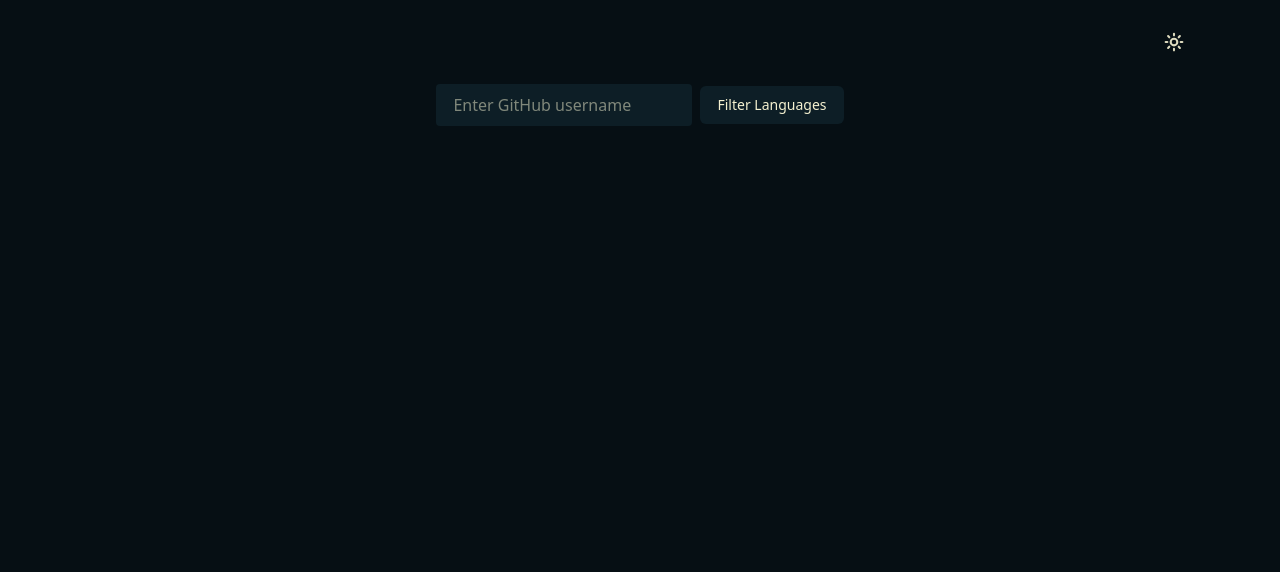
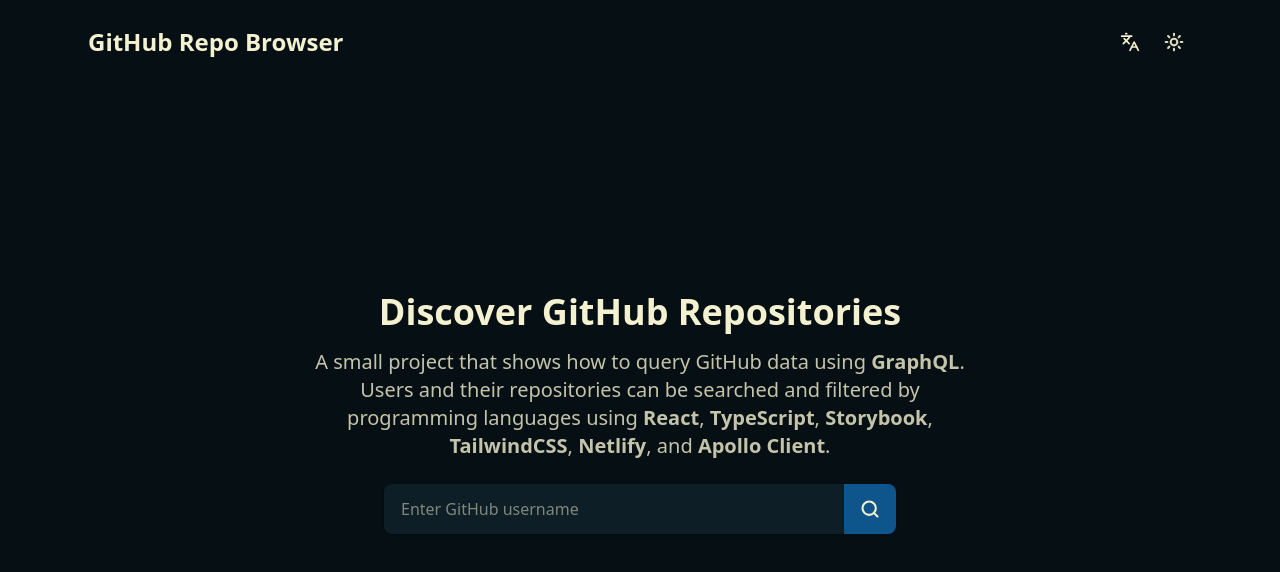
Before and after one commit to DasNerdwork/github-repo-browser, a React (Vite) app: page / in a window 1280 px wide. Shown: the top 572 px of the page. Built offline with nearby package versions, Linux system fonts and the light colour scheme.

Commit message:
feat: finishing design touches, intro animation, etc.

```diff
--- a/package.json
+++ b/package.json
@@ -16,9 +16,12 @@
     "@netlify/functions": "^4.2.2",
     "@tailwindcss/vite": "^4.1.12",
     "graphql": "^16.11.0",
+    "i18n": "^0.15.1",
+    "i18next": "^25.4.0",
     "lucide-react": "^0.540.0",
     "react": "^19.1.1",
-    "react-dom": "^19.1.1"
+    "react-dom": "^19.1.1",
+    "react-i18next": "^15.7.0"
   },
   "devDependencies": {
     "@chromatic-com/storybook": "^4.1.0",
--- a/src/App.tsx
+++ b/src/App.tsx
@@ -1,7 +1,8 @@
-import { gql, useLazyQuery  } from "@apollo/client";
+import { gql, useLazyQuery } from "@apollo/client";
 import { useState, useMemo } from "react";
-import ThemeToggle from "./components/ThemeToggle";
-import { Lock } from "lucide-react";
+import { ThemeToggle, LanguageSelector } from "./components";
+import { Lock, Search } from "lucide-react";
+import { useTranslation } from "react-i18next";
 
 export const GET_USER_REPOS = gql`
   query UserRepos($owner: String!) {
@@ -33,33 +34,45 @@
 `;
 
 export default function App() {
+  const { t } = useTranslation();
   const [username, setUsername] = useState("");
   const [owner, setOwner] = useState("");
   const [isDropdownOpen, setIsDropdownOpen] = useState(false);
-  const [selectedLanguages, setSelectedLanguages] = useState<string[]>([]); // Optional multiple filters for languages
+  const [hasSearched, setHasSearched] = useState(false);
+  const [selectedLanguages, setSelectedLanguages] = useState<string[]>([]);
   const [getRepos, { data, loading, error }] = useLazyQuery(GET_USER_REPOS);
+  const [currentLanguage, setCurrentLanguage] = useState<"de" | "en" | "es" | "fr">("en");
 
   const handleSearch = () => {
     if (!username) return;
-    setOwner(username); // speichern, damit wir es anzeigen können
+    setOwner(username);
+    setHasSearched(true);
     getRepos({ variables: { owner: username } });
   };
 
   const filteredRepos = useMemo(() => {
     if (!data?.user?.repositories?.nodes) return [];
-    if (selectedLanguages.length === 0) return data.user.repositories.nodes;
+    let repos = data.user.repositories.nodes;
 
-    return data.user.repositories.nodes.filter((repo: any) =>
+    // Sprachenfilter
+    if (selectedLanguages.length > 0) {
+      repos = repos.filter((repo: any) =>
         selectedLanguages.every((lang) =>
           repo.languages.edges.some((edge: any) => edge.node.name === lang)
         )
       );
+    }
+
+    // Public zuerst, Private danach
+    return [...repos].sort((a, b) => {
+      if (a.isPrivate === b.isPrivate) return 0;
+      return a.isPrivate ? 1 : -1; // true (private) kommt nach false (public)
+    });
   }, [data, selectedLanguages]);
 
   const availableLanguages = useMemo(() => {
     if (!filteredRepos.length) return [];
 
-    // Zähle Häufigkeit der Sprachen in den aktuell sichtbaren Repos
     const freqMap: Record<string, number> = {};
     filteredRepos.forEach((repo: any) => {
       repo.languages.edges.forEach((edge: any) => {
@@ -67,18 +80,13 @@
       });
     });
 
-    // Alle Sprachen, die in den aktuell sichtbaren Repos vorkommen
     const allLangs = Object.keys(freqMap);
 
-    // Ausgewählte behalten wir in der Reihenfolge aus selectedLanguages
     const selected: string[] = selectedLanguages.filter((lang) =>
       allLangs.includes(lang)
     );
 
-    // Nicht ausgewählte
     const notSelected: string[] = allLangs.filter((lang) => !selected.includes(lang));
-
-    // Nicht ausgewählte nach Häufigkeit sortieren
     notSelected.sort((a, b) => (freqMap[b] || 0) - (freqMap[a] || 0));
 
     return [...selected, ...notSelected];
@@ -88,50 +96,90 @@
     <div className="min-h-screen w-full bg-[var(--color-base)] text-[var(--color-text)]">
       <div className="max-w-6xl mx-auto p-6">
         {/* Header mit ThemeToggle */}
-        <div className="flex justify-end mb-6">
+        <div className="flex justify-between items-center mb-8 gap-2">
+          <h1
+            className="text-2xl font-bold text-[var(--color-text)]"
+          >
+            <a href="/" className="cursor-pointer">
+              {t("projectTitle")}
+            </a>
+          </h1>
+
+          <div className="flex items-center gap-2">
+            <LanguageSelector current={currentLanguage} onChange={setCurrentLanguage} />
             <ThemeToggle />
           </div>
+        </div>
 
-        {/* Search + Filter */}
-        <div className="mb-6 flex gap-2 justify-center items-center">
+      {/* Wrapper für Intro + Suche */}
+      <div
+        className={`w-full flex flex-col items-center justify-center transition-all duration-700 ease-in-out ${hasSearched ? "translate-y-0" : "translate-y-[25vh]"}`}
+      >
+        {/* Intro / Beschreibung nur sichtbar, wenn noch nichts gesucht wurde */}
+        <div
+          className={`text-center mb-6 transition-opacity duration-300 ease-in-out ${hasSearched ? "opacity-0 h-0" : "opacity-100"}`}
+        >
+          <h2 className="text-3xl md:text-4xl font-extrabold mb-4 text-[var(--color-text)]">
+            {t("introTitle")}
+          </h2>
+          <p className="text-[var(--color-text)]/80 text-lg md:text-xl max-w-2xl mx-auto"
+            dangerouslySetInnerHTML={{ __html: t("introDescription") }}
+            />
+        </div>
+
+        {/* Suchfeld + Filter */}
+        <div className={`w-full flex flex-wrap gap-4 justify-center items-center mb-10`}>
+          <div className="flex flex-1 max-w-lg rounded-lg shadow-sm overflow-hidden">
             <input
               type="text"
-            placeholder="Enter GitHub username"
+              placeholder={t("searchPlaceholder")}
               value={username}
               onChange={(e) => setUsername(e.target.value)}
               onKeyDown={(e) => e.key === "Enter" && handleSearch()}
-            className="px-4 py-2 w-64 rounded bg-[var(--color-card)] text-[var(--color-text)] border border-transparent focus:outline-none"
-            style={{ boxShadow: "none" }}
+              spellCheck={false}
+              className="flex-1 px-4 py-3 bg-[var(--color-card)] text-[var(--color-text)] border border-transparent focus:outline-none transition"
             />
+            <button
+              onClick={handleSearch}
+              className="px-4 py-3 bg-[var(--color-primary)] text-[var(--color-primary-text)] font-medium hover:bg-[var(--color-primary)]/80 transition-shadow shadow-sm hover:shadow-md"
+            >
+              <Search size={20} strokeWidth={2.5} className="text-[var(--color-primary-text)]/90" />
+            </button>
+          </div>
 
-          {/* Language Filter Dropdown */}
-          <div className="relative inline-block text-left">
+          {/* Filter Button rechts daneben */}
+            {(owner || (data?.user?.repositories?.nodes?.length ?? 0) > 0) && (
+              <div
+                className={`relative inline-block text-left transition-all duration-700 ease-in-out ${
+                  hasSearched ? "opacity-100" : "opacity-0 pointer-events-none"
+                }`}
+              >
                 <button
                   onClick={() => setIsDropdownOpen((prev) => !prev)}
-              className="inline-flex justify-center rounded-md border border-transparent px-4 py-2 bg-[var(--color-card)] text-sm font-medium text-[var(--color-text)] hover:bg-opacity-90 transition"
+                  className="inline-flex justify-center min-w-44 items-center rounded-lg px-4 py-3 bg-[var(--color-primary)] text-[var(--color-text)] hover:bg-[var(--color-primary)]/80 transition-shadow shadow-sm hover:shadow-md"
                 >
-              Filter Languages
+                  {t("filterLanguages")}
                 </button>
                 {isDropdownOpen && (
-              <div className="absolute mt-2 w-56 rounded-md shadow-lg bg-[var(--color-card)] ring-1 ring-black ring-opacity-5 z-10">
-                <div className="py-1 max-h-60 overflow-y-auto">
+                  <div className="absolute mt-2 w-56 rounded-lg shadow-md bg-[var(--color-card)] z-10">
+                    <div className="py-1 max-h-60 overflow-y-auto custom-scrollbar !p-0">
                       {availableLanguages.map((lang) => {
                         const isSelected = selectedLanguages.includes(lang);
-
                         return (
                           <button
                             key={lang}
-                        className="w-full text-left px-4 py-2 text-sm text-[var(--color-text)] hover:bg-[var(--color-base)] hover:bg-opacity-20 flex justify-between items-center"
+                            className={`w-full text-left px-4 py-2 text-sm text-[var(--color-text)] flex justify-between items-center transition
+                              ${isSelected ? "bg-[var(--color-card)]/80 font-semibold" : "hover:bg-[var(--color-base)] hover:bg-opacity-80"}`}
                             onClick={() => {
                               setSelectedLanguages((prev) =>
                                 prev.includes(lang)
-                              ? prev.filter((l) => l !== lang) // entfernen
-                              : [...prev, lang] // ans Ende der Liste der ausgewählten Filters anhängen
+                                  ? prev.filter((l) => l !== lang)
+                                  : [...prev, lang]
                               );
                             }}
                           >
                             {lang}
-                        {isSelected && <span>✔</span>}
+                            {isSelected && <span className="font-bold">✔</span>}
                           </button>
                         );
                       })}
@@ -139,28 +187,20 @@
                   </div>
                 )}
               </div>
+            )}
+        </div>
+          {/* Loading / Error */}
+          {loading && <p className="text-center text-[var(--color-text)]/70">{t("loading")}</p>}
+          {error && <p className="text-center text-red-500">{t("error")}: {error.message}</p>}
       </div>
 
-        {/* Loading / Error */}
-        {loading && <p className="text-center text-[var(--color-text)]/70">Loading…</p>}
-        {error && (
-          <p className="text-center text-red-500">Error: {error.message}</p>
-        )}
-
-        {/* Repositories */}
-        {data?.user?.repositories?.nodes.length > 0 && (
-          <>
-            <h1 className="text-3xl font-bold mb-6 text-center">
-              Repositories of {owner}
-            </h1>
+        {/* Repository Grid */}
         <div className="grid gap-6 md:grid-cols-2 lg:grid-cols-3">
           {filteredRepos.map((repo: any) => {
             const totalSize = repo.languages.totalSize || 1;
-
-                // Sortiere Sprachen nach Größe absteigend
             const sortedEdges = [...repo.languages.edges].sort((a, b) => b.size - a.size);
 
-                const maxVisible = 5; // maximal 5 sichtbar, alles ab 6. in "Other"
+            const maxVisible = 5;
             const summary: { name: string; color: string | null; size: number }[] = [];
             let otherSize = 0;
 
@@ -176,10 +216,7 @@
 
             const summaryWithPercent = summary.map((lang) => {
               const percent = (lang.size / totalSize) * 100;
-                  return {
-                    ...lang,
-                    percent: percent < 0.1 ? "<0.1" : percent.toFixed(1),
-                  };
+              return { ...lang, percent: percent < 0.1 ? "<0.1" : percent.toFixed(1) };
             });
 
             const Wrapper = repo.isPrivate ? "div" : "a";
@@ -193,18 +230,16 @@
                   rel: "noopener noreferrer",
                 })}
                 title={repo.isPrivate ? "Private Repository" : undefined}
-                    className={`
-                      block bg-[var(--color-card)] rounded-lg shadow-lg px-4 pb-4
-                      transition-shadow min-h-[240px]
-                      ${repo.isPrivate ? "cursor-not-allowed" : "hover:shadow-2xl"}
+                className={`block bg-[var(--color-card)] rounded-lg shadow-lg px-4 pb-4
+                  transition-transform min-h-[240px]
+                  ${repo.isPrivate
+                    ? "cursor-not-allowed select-none  bg-[var(--color-card)]/60"
+                    : "hover:shadow-2xl hover:scale-105 transform transition-all duration-300"}
                 `}
               >
                 {/* Titelzeile */}
                 <div className="flex justify-between items-stretch">
-                    <h2 className="text-xl py-2 font-semibold text-[var(--color-text)] flex-1">
-                      {repo.name}
-                    </h2>
-
+                  <h3 className="text-xl py-2 font-semibold text-[var(--color-text)] flex-1">{repo.name}</h3>
                   {repo.isPrivate && (
                     <div className="flex items-center gap-4">
                       <div className="w-px bg-[var(--color-base)] h-full" />
@@ -222,7 +257,7 @@
                 <div className="-mx-6 mb-2 h-px bg-[var(--color-base)]" />
 
                 {/* Beschreibung */}
-                  <p className="text-sm text-[var(--color-text)]/50 mb-3 line-clamp-2 min-h-[2.5rem]">
+                <p className="text-sm text-[var(--color-text)]/80 mb-3 line-clamp-2 min-h-[2.5rem]">
                   {repo.description || "This project has no description."}
                 </p>
 
@@ -232,10 +267,7 @@
                     <div
                       key={lang.name}
                       className="h-full"
-                        style={{
-                          width: `${lang.percent}%`,
-                          backgroundColor: lang.color || "#6b7280",
-                        }}
+                      style={{ width: `${lang.percent}%`, backgroundColor: lang.color || "#6b7280" }}
                       title={`${lang.name}: ${lang.percent}%`}
                     />
                   ))}
@@ -245,10 +277,7 @@
                 <ul className="grid grid-cols-2 gap-y-2 text-sm text-[var(--color-text)]/90">
                   {summaryWithPercent.map((lang) => (
                     <li key={lang.name} className="flex items-center">
-                        <span
-                          className="w-3 h-3 rounded-full mr-2"
-                          style={{ backgroundColor: lang.color || "#6b7280" }}
-                        />
+                      <span className="w-3 h-3 rounded-full mr-2" style={{ backgroundColor: lang.color || "#6b7280" }} />
                       <span>{lang.name}</span>
                       <span className="ml-1 text-[var(--color-text)]/60">{lang.percent}%</span>
                     </li>
@@ -258,8 +287,6 @@
             );
           })}
         </div>
-          </>
-        )}
       </div>
     </div>
   );
--- /dev/null
+++ b/src/components/LanguageSelector.tsx
@@ -0,0 +1,68 @@
+import { useState, useRef, useEffect } from "react";
+import { Languages } from "lucide-react";
+import { useTranslation } from "react-i18next";
+
+type Language = "en" | "de" | "es" | "fr";
+
+interface Props {
+  current: Language;
+  onChange: (lang: Language) => void;
+}
+
+export default function LanguageSelector({ current, onChange }: Props) {
+  const [isOpen, setIsOpen] = useState(false);
+  const ref = useRef<HTMLDivElement>(null);
+  const { t, i18n } = useTranslation();
+
+  const languages: { code: Language; labelKey: string }[] = [
+    { code: "en", labelKey: "language.en" },
+    { code: "de", labelKey: "language.de" },
+    { code: "es", labelKey: "language.es" },
+    { code: "fr", labelKey: "language.fr" },
+  ];
+
+  // Klick außerhalb schließt Dropdown
+  useEffect(() => {
+    const handleClickOutside = (e: MouseEvent) => {
+      if (ref.current && !ref.current.contains(e.target as Node)) {
+        setIsOpen(false);
+      }
+    };
+    document.addEventListener("mousedown", handleClickOutside);
+    return () => document.removeEventListener("mousedown", handleClickOutside);
+  }, []);
+
+  const handleSelect = (lang: Language) => {
+    onChange(lang);       // React State
+    i18n.changeLanguage(lang); // i18next global
+    setIsOpen(false);
+  };
+
+  return (
+    <div className="relative" ref={ref}>
+      <button
+        onClick={() => setIsOpen((prev) => !prev)}
+        className="p-2 rounded-full hover:bg-[var(--color-card)]/30 transition flex items-center"
+        aria-label={t("selectLanguage")}
+      >
+        <Languages size={20} className="text-[var(--color-primary-text)]/90" />
+      </button>
+
+      {isOpen && (
+        <div className="absolute right-0 mt-2 w-36 bg-[var(--color-card)] rounded-md shadow-lg ring-1 ring-black ring-opacity-5 z-20">
+          {languages.map((lang) => (
+            <button
+              key={lang.code}
+              onClick={() => handleSelect(lang.code)}
+              className={`w-full text-left px-4 py-2 text-sm flex justify-between items-center transition
+                ${current === lang.code ? "bg-[var(--color-base)]/20 font-semibold" : "hover:bg-[var(--color-base)]/20"}`}
+            >
+              {t(lang.labelKey)}
+              {current === lang.code && <span className="text-green-500 font-bold">✔</span>}
+            </button>
+          ))}
+        </div>
+      )}
+    </div>
+  );
+}
--- /dev/null
+++ b/src/components/index.ts
@@ -0,0 +1,2 @@
+export { default as ThemeToggle } from "./ThemeToggle";
+export { default as LanguageSelector } from "./LanguageSelector";
--- /dev/null
+++ b/src/i18n.ts
@@ -0,0 +1,26 @@
+import i18n from "i18next";
+import { initReactI18next } from "react-i18next";
+
+// Importiere deine Übersetzungen
+import en from "./locales/en.json";
+import de from "./locales/de.json";
+import es from "./locales/es.json";
+import fr from "./locales/fr.json";
+
+i18n
+  .use(initReactI18next) // Bindet i18next an React
+  .init({
+    resources: {
+      en: { translation: en },
+      de: { translation: de },
+      es: { translation: es },
+      fr: { translation: fr },
+    },
+    lng: "en",           // Startsprache
+    fallbackLng: "en",   // Falls Übersetzung fehlt
+    interpolation: {
+      escapeValue: false, // React escaped schon selbst
+    },
+  });
+
+export default i18n;
--- a/src/index.css
+++ b/src/index.css
@@ -4,14 +4,40 @@
 
 @layer theme {
   :root {
-    --color-base: #ffffff;
-    --color-card: #f5f5f5;
-    --color-text: #111111;
+    --color-base: #d6d6cc;
+    --color-card: #edeee9;
+    --color-text: #060f13;
+    --color-primary: #cb9150;
   }
 
   .dark {
     --color-base: #060f14;
     --color-card: #0d1e26;
     --color-text: #f4f1d0;
+    --color-primary: #0e558c;
   }
 }
+
+html {
+  overflow-y: scroll;
+}
+
+.custom-scrollbar::-webkit-scrollbar {
+  width: .75rem;
+  height: .75rem;
+}
+
+.custom-scrollbar::-webkit-scrollbar-track {
+  background: #d6d6cc;
+}
+
+.custom-scrollbar::-webkit-scrollbar-thumb {
+  background: #cb9150;
+}
+
+.dark .custom-scrollbar::-webkit-scrollbar-track {
+  background: #f4f1d0;
+}
+.dark .custom-scrollbar::-webkit-scrollbar-thumb {
+  background: #0e558c;
+}
--- /dev/null
+++ b/src/locales/de.json
@@ -0,0 +1,15 @@
+{
+  "projectTitle": "GitHub Repo Browser",
+  "searchPlaceholder": "GitHub Nutzernamen eingeben",
+  "filterLanguages": "Sprachen filtern",
+  "introTitle": "Entdecke GitHub Repositories",
+  "introDescription": "Ein kleines Projekt, das zeigt, wie man mit <strong>GraphQL</strong> GitHub-Daten abfragen kann. Nutzer und deren Repositories lassen sich durchsuchen und nach Programmiersprachen filtern unter Nutzung von <strong>React</strong>, <strong>TypeScript</strong>, <strong>Storybook</strong>, <strong>TailwindCSS</strong>, <strong>Netlify</strong> und <strong>Apollo Client</strong>.",
+  "loading": "Lade...",
+  "error": "Fehler",
+  "language": {
+    "en": "English",
+    "de": "Deutsch",
+    "es": "Español",
+    "fr": "Francais"
+  }
+}
--- /dev/null
+++ b/src/locales/en.json
@@ -0,0 +1,15 @@
+{
+  "projectTitle": "GitHub Repo Browser",
+  "searchPlaceholder": "Enter GitHub username",
+  "filterLanguages": "Filter languages",
+  "introTitle": "Discover GitHub Repositories",
+  "introDescription": "A small project that shows how to query GitHub data using <strong>GraphQL</strong>. Users and their repositories can be searched and filtered by programming languages using <strong>React</strong>, <strong>TypeScript</strong>, <strong>Storybook</strong>, <strong>TailwindCSS</strong>, <strong>Netlify</strong>, and <strong>Apollo Client</strong>.",
+  "loading": "Loading...",
+  "error": "Error",
+  "language": {
+    "en": "English",
+    "de": "Deutsch",
+    "es": "Español",
+    "fr": "Francais"
+  }
+}
--- /dev/null
+++ b/src/locales/es.json
@@ -0,0 +1,15 @@
+{
+  "projectTitle": "Explorador de Repositorios de GitHub",
+  "searchPlaceholder": "Introduce el nombre de usuario de GitHub",
+  "filterLanguages": "Filtrar por idiomas",
+  "introTitle": "Descubre Repositorios de GitHub",
+  "introDescription": "Un pequeño proyecto que muestra cómo consultar datos de GitHub usando <strong>GraphQL</strong>. Se pueden buscar usuarios y sus repositorios y filtrarlos por lenguajes de programación utilizando <strong>React</strong>, <strong>TypeScript</strong>, <strong>Storybook</strong>, <strong>TailwindCSS</strong>, <strong>Netlify</strong> y <strong>Apollo Client</strong>.",
+  "loading": "Cargando...",
+  "error": "Error",
+  "language": {
+    "en": "English",
+    "de": "Deutsch",
+    "es": "Español",
+    "fr": "Francais"
+  }
+}
--- /dev/null
+++ b/src/locales/fr.json
@@ -0,0 +1,15 @@
+{
+  "projectTitle": "Navigateur de dépôts GitHub",
+  "searchPlaceholder": "Entrez le nom d'utilisateur GitHub",
+  "filterLanguages": "Filtrer les langues",
+  "introTitle": "Découvrez les dépôts GitHub",
+  "introDescription": "Un petit projet qui montre comment interroger les données GitHub avec <strong>GraphQL</strong>. Les utilisateurs et leurs dépôts peuvent être recherchés et filtrés par langage de programmation en utilisant <strong>React</strong>, <strong>TypeScript</strong>, <strong>Storybook</strong>, <strong>TailwindCSS</strong>, <strong>Netlify</strong> et <strong>Apollo Client</strong>.",
+  "loading": "Chargement...",
+  "error": "Erreur",
+  "language": {
+    "en": "English",
+    "de": "Deutsch",
+    "es": "Español",
+    "fr": "Francais"
+  }
+}
--- a/src/main.tsx
+++ b/src/main.tsx
@@ -4,6 +4,7 @@
 import ReactDOM from "react-dom/client";
 import App from "./App.tsx";
 import "./index.css";
+import './i18n';
 
 // Set up apollo client and insert react app into DOM
 ReactDOM.createRoot(document.getElementById("root")!).render(
```
Also changed, not shown: 1 other file (tests, documents, lock files or other folders). Lines whose indentation alone changed are shown as unchanged.
